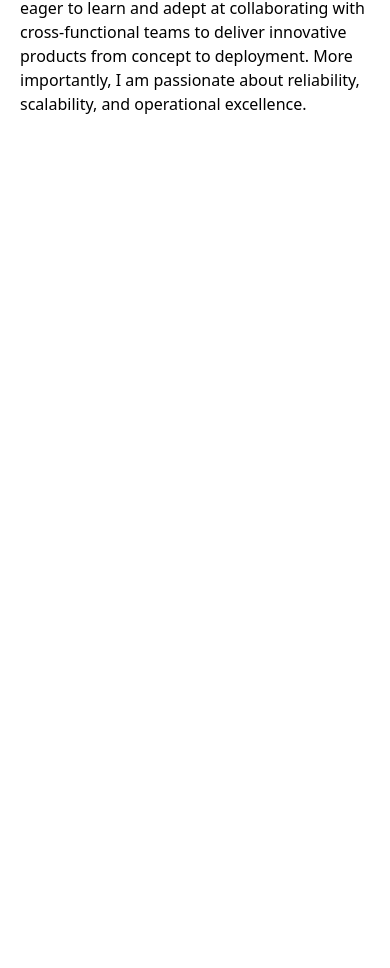
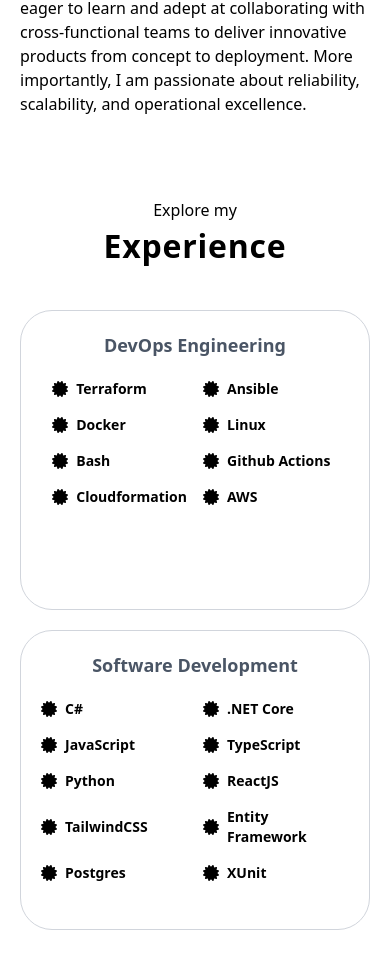
Before and after one commit to siraluda/personal-website, a React (Vite) app: page / in a window 390 px wide. Shown: the part 2156-3124 px from the top of the page. Before the commit the page ends 2292 px from the top, so only its background shows below. Built offline with nearby package versions, Linux system fonts and the light colour scheme.

Commit message:
- modify texts in experience section to make responsive

```diff
--- a/src/App.tsx
+++ b/src/App.tsx
@@ -1,4 +1,5 @@
 import About from "./components/about/About"
+import Experience from "./components/experience/Experience"
 import Hero from "./components/Hero"
 import Nav from "./components/Nav"
 
@@ -12,6 +13,7 @@
       {/* About section */}
       <About/>
       {/* Experience section */}
+      <Experience/>
       {/* Projects section */}
       {/* Contact section */}
       {/* Footer section */}
--- /dev/null
+++ b/src/components/experience/Experience.tsx
@@ -0,0 +1,35 @@
+import React from 'react'
+import Section from '../Section'
+import Sector from './Sector'
+import Tech from './Tech'
+
+const Experience = () => {
+  return (
+    <Section id='experience-section' classname='flex flex-col justify-center items-center px-5'>
+        <div className='flex flex-col justify-center items-center mt-10'>
+        <p>Explore my</p>
+        <h2 className='text-[2rem] font-extrabold tracking-wide'>Experience</h2>
+        </div>
+        <div className='flex flex-col sm:flex-row gap-5 mb-7'>
+            <Sector title='DevOps Engineering'>
+                {
+                    [   "Terraform", "Ansible", "Docker", "Linux",
+                        "Bash", "Github Actions", "Cloudformation",
+                        "AWS"
+                    ].map((item) => <Tech name={item} />)
+                }
+            </Sector>
+            <Sector title='Software Development'>
+                {
+                    [   "C#", ".NET Core", "JavaScript", "TypeScript", "Python",
+                        "ReactJS", "TailwindCSS", "Entity Framework", "Postgres",
+                        "XUnit"
+                    ].map((item) => <Tech name={item} />)
+                }
+            </Sector>
+        </div>
+    </Section>
+  )
+}
+
+export default Experience
--- /dev/null
+++ b/src/components/experience/Sector.tsx
@@ -0,0 +1,17 @@
+import type { PropsWithChildren } from "react"
+
+interface SectorProps {
+    title: string
+}
+const Sector: React.FC<PropsWithChildren<SectorProps>> = ({title, children}) => {
+  return (
+    <div className='flex flex-col flex-wrap items-center grow p-5 border-1 border-gray-300 rounded-4xl min-h-[300px] min-w-[350px] sm:w-[600px]'>
+        <p className="font-extrabold text-lg sm:text-2xl text-gray-600 mb-5">{title}</p>
+        <div className="grid sm:grid-cols-3 grid-cols-2 gap-4">
+        {children}
+        </div>
+    </div>
+  )
+}
+
+export default Sector
--- /dev/null
+++ b/src/components/experience/Tech.tsx
@@ -0,0 +1,17 @@
+import { faCertificate } from "@fortawesome/free-solid-svg-icons"
+import { FontAwesomeIcon } from "@fortawesome/react-fontawesome"
+import type { PropsWithChildren } from "react"
+
+interface TechProps {
+    name: string
+}
+const Tech: React.FC<PropsWithChildren<TechProps>> = ({name}) => {
+  return (
+    <div className="flex flex-row gap-2 justify-start items-center">
+        <FontAwesomeIcon icon={faCertificate}/>
+        <p className="font-bold text-sm sm:text-lg">{name}</p>
+    </div>
+  )
+}
+
+export default Tech
```
